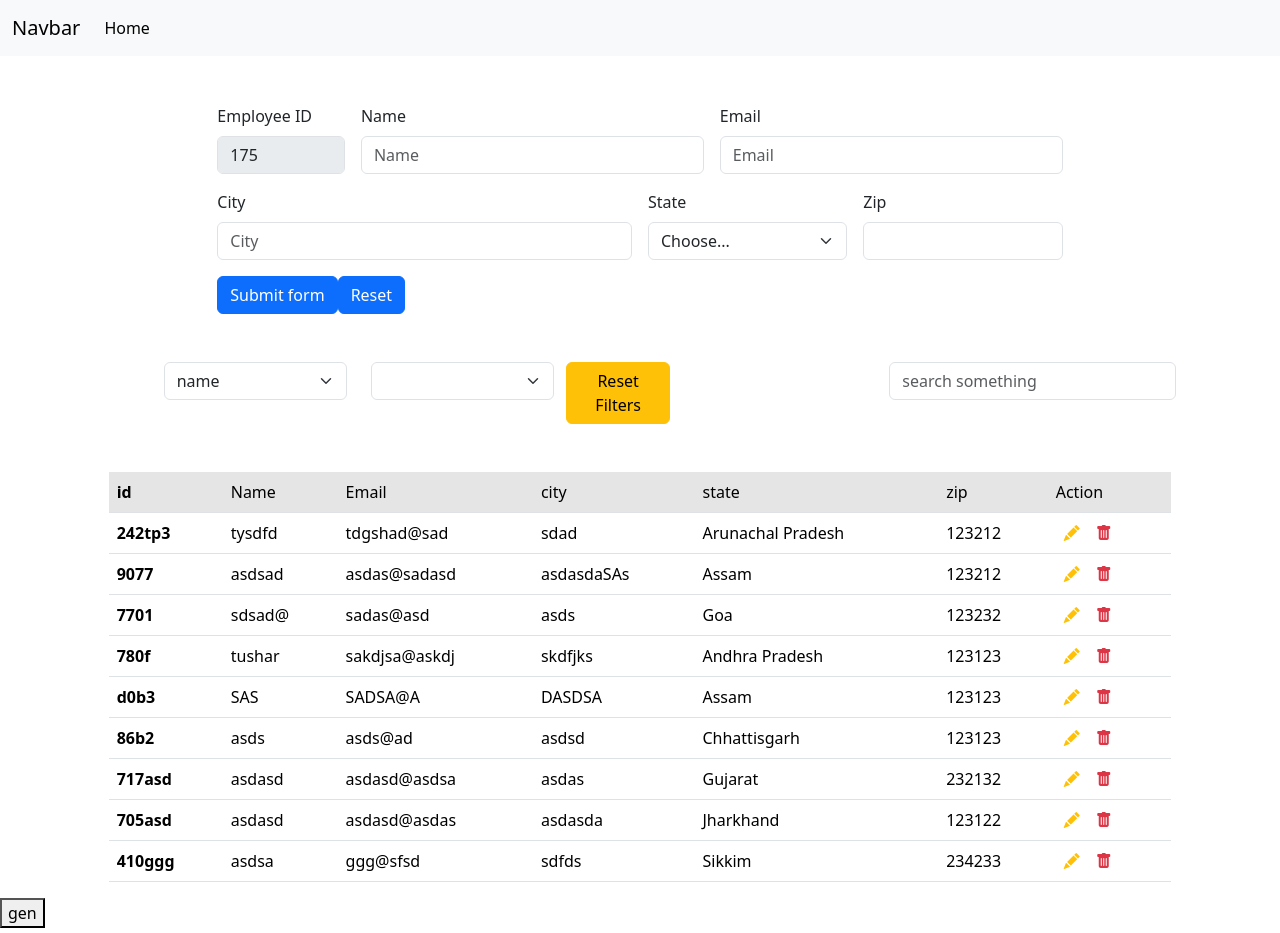
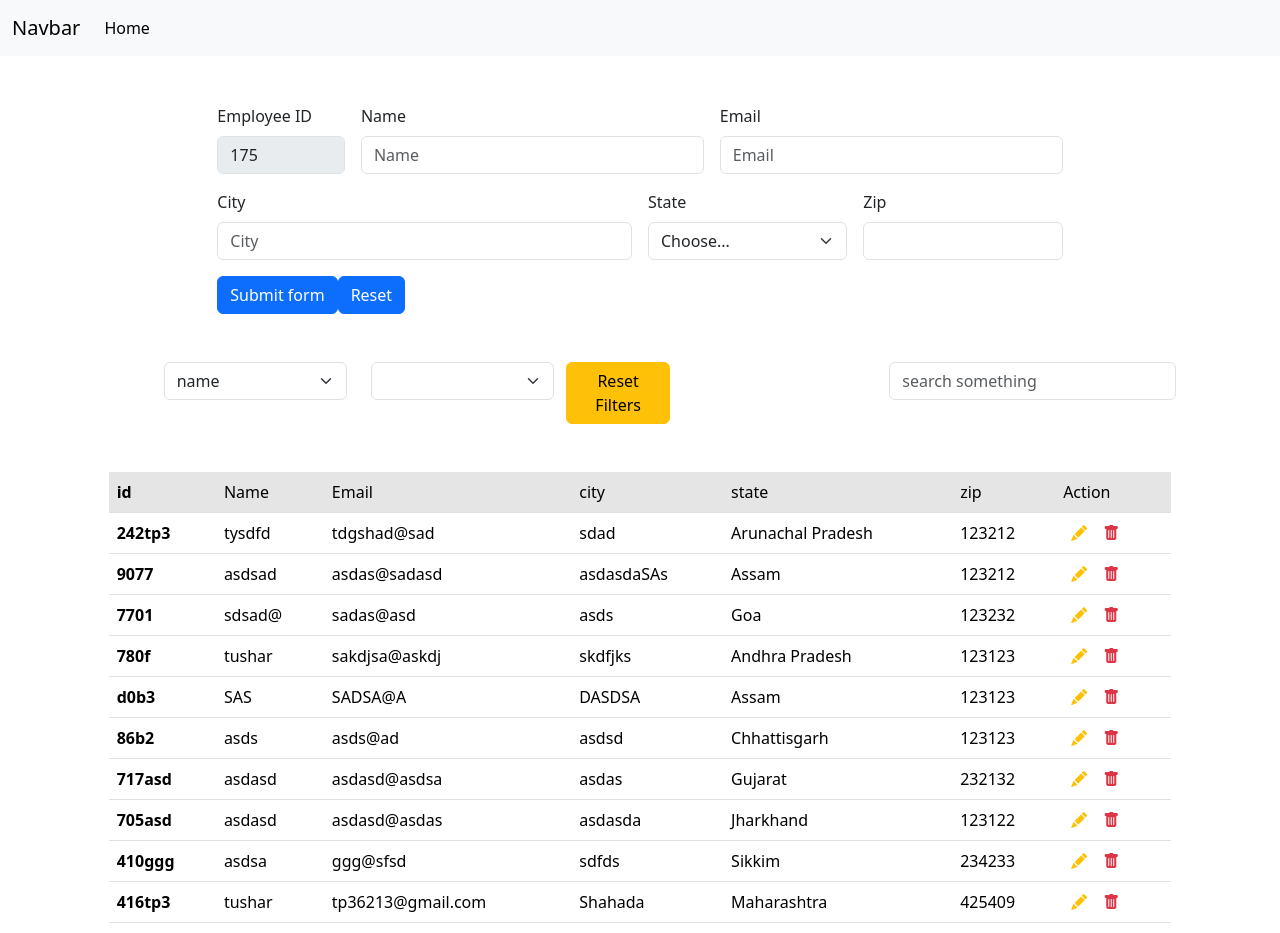
Before and after one commit to tusharpatil1907/angular-crud-app, an Angular app: page / in a window 1280 px wide. Shown: the top 933 px of the page. Built offline with nearby package versions, Linux system fonts and the light colour scheme; data requests are answered from the project's data file.

Commit message:
type fixed

```diff
--- a/db.json
+++ b/db.json
@@ -71,6 +71,22 @@
       "city": "sdfds",
       "state": "Sikkim",
       "zip": "234233"
+    },
+    {
+      "id": "416tp3",
+      "name": "tushar",
+      "email": "tp36213@gmail.com",
+      "city": "Shahada",
+      "state": "Maharashtra",
+      "zip": "425409"
+    },
+    {
+      "name": "tushar",
+      "email": "alksdj@sd",
+      "city": "askld",
+      "state": "Assam",
+      "zip": "123123",
+      "id": "370tp3"
     }
   ]
 }
--- a/src/app/components/employeeform/employeeform.component.ts
+++ b/src/app/components/employeeform/employeeform.component.ts
@@ -1,4 +1,3 @@
-
 import { Component, EventEmitter, Input, OnChanges, OnInit, Output, SimpleChanges } from '@angular/core';
 import { FormBuilder, FormControl, FormGroup, FormsModule, ReactiveFormsModule, Validators } from '@angular/forms'
 import { EmployeeService } from '../services/employee.service';
@@ -103,18 +102,19 @@ this.router.navigate([''])
       // const employee = this.employeeForm
       // console.log('ID before submit:', this.employeeForm.get('id')?.value);
       if (this.user == undefined) {
-        debugger
+        // debugger
         this.http.post(this.emp.api,{id: this.employeeForm.get('id')?.value, ...this.employeeForm.value}).subscribe(res=>res , err=>{
           console.log(err)
         })
         // this.emp.setData(this.employeeForm)
-        debugger;
+        // debugger;
       }
       else {
         this.updateUser(this.userid);
       }
       this.sendToParent.emit();
-      this.employeeForm.reset();
+      // this.employeeForm.reset();
+      this.reset()
       // this.generateForm()
       this.randomId = this.generateId()
     }
--- a/src/app/components/employeelist/employeelist.component.html
+++ b/src/app/components/employeelist/employeelist.component.html
@@ -24,7 +24,7 @@
             <option selected disabled value="">Choose {{keySelection}}</option>
             <!-- <option selected value="All">All</option>  -->
 
-            @for (item of specificValues; track $index) {
+            @for (item of specificValues | filter:'':valueSelection; track $index) {
             <option [value]="item">{{item}}</option>
 
             }
--- a/src/app/components/employeelist/employeelist.component.ts
+++ b/src/app/components/employeelist/employeelist.component.ts
@@ -18,11 +18,12 @@ import { FilterPipe } from "../../filter.pipe";
 export class EmployeelistComponent implements OnInit, OnChanges {
   @Input() triggerApiCall: boolean = false;
   @Output() dataFetched = new EventEmitter<void>();
-  employeeDetail: any[] = [];
-  keySelection!: string;
+  employeeDetail: User[] = [];
+  keySelection!: keyof User
+  ;
   keys!: string[];
   valueSelection!: string
-  specificValues?: string[]
+  specificValues!: string[]
 
   filteredData!: User[]
 
@@ -118,7 +119,7 @@ export class EmployeelistComponent implements OnInit, OnChanges {
   getFilteredData(): any | undefined {
     if (!this.keySelection) {
       console.log('No key selected');
-      return;
+      return new Set();
     }
 
     const values = this.employeeDetail
@@ -136,10 +137,10 @@ export class EmployeelistComponent implements OnInit, OnChanges {
   //   this.specificValues = this.getFilteredData();
   // }
 
-  onSelectionChange(event: Event) {
+  onSelectionChange(event: Event):void {
     const e = event.target as HTMLInputElement;
-    this.keySelection = e.value;
-    this.specificValues = Array.from(this.getFilteredData());
+    this.keySelection = e.value as keyof User;
+    this.specificValues = Array.from(this.getFilteredData()||[]);
   }
   onValueSelectonChange(event: any) {
     this.valueSelection = event.target.value;
@@ -177,7 +178,7 @@ export class EmployeelistComponent implements OnInit, OnChanges {
   //   });
   // }
   resetFilters() {
-    this.keySelection = '';
+    this.keySelection = '' as keyof User;
     this.valueSelection= "";
     this.specificValues = [];
     this.filteredData = this.employeeDetail;
```
